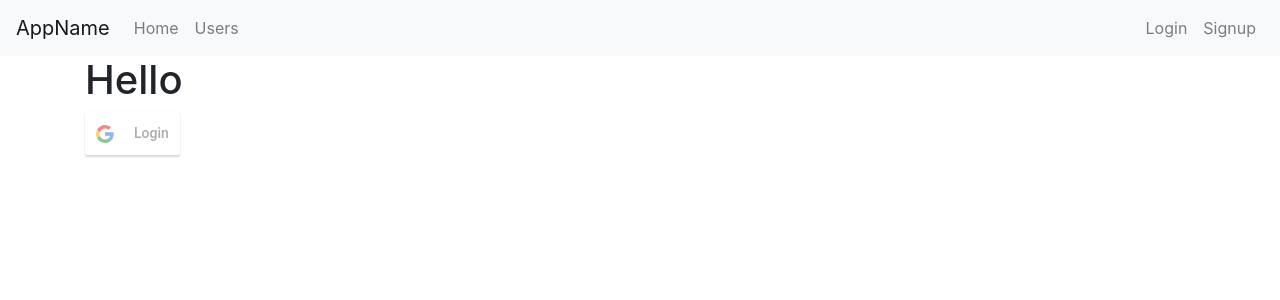
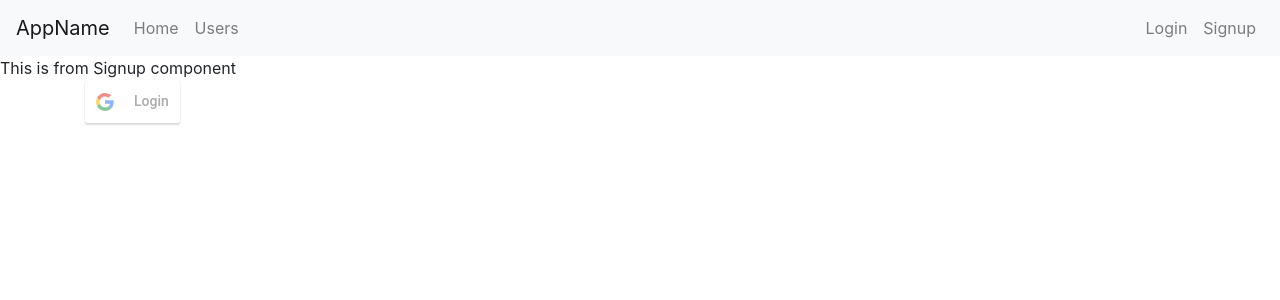
Before and after one commit to taruncx101/react-1, a React (Create React App) app: page /login in a window 1280 px wide. Shown: the top 300 px of the page. Built offline with nearby package versions, Linux system fonts and the light colour scheme.

Commit message:
setup react route and add pages

```diff
--- a/package.json
+++ b/package.json
@@ -10,6 +10,7 @@
     "react": "^17.0.1",
     "react-dom": "^17.0.1",
     "react-google-login": "^5.1.25",
+    "react-router-dom": "^5.2.0",
     "react-scripts": "4.0.1",
     "web-vitals": "^0.2.4"
   },
--- a/src/App.js
+++ b/src/App.js
@@ -1,8 +1,13 @@
 import React from "react";
+import { BrowserRouter as Router, Switch, Route, Link } from "react-router-dom";
+
 import "bootstrap/dist/css/bootstrap.css";
 import './App.css';
 import GoogleLoginComponent from "./components/GoogleLoginComponent";
 import Layout from "./components/Layout/Layout"
+import Users from './pages/User/Users'
+import Signup from "./pages/Auth/Signup";
+
 class App extends React.Component {
   state = {
     showBackdrop: false,
@@ -23,13 +28,24 @@ class App extends React.Component {
   }
   render() {
     return (
-      <React.Fragment>
-          <Layout/>
+      <Router>
+        <Layout>
+          <Switch>
+            <Route exact path="/">
+              <Users />
+            </Route>
+            <Route path="/login">
+              <Signup />
+            </Route>
+            <Route path="/signup">
+              <Signup />
+            </Route>
+          </Switch>
+        </Layout>
         <div className="container">
-          <h1>Hello</h1>
           <GoogleLoginComponent />
         </div>
-      </React.Fragment>
+      </Router>
     );
   }
 }
--- a/src/components/Layout/Layout.js
+++ b/src/components/Layout/Layout.js
@@ -5,7 +5,8 @@ export default class Layout extends React.Component{
     render() {
         return (
             <React.Fragment>
-                <Header/>
+                <Header />
+                {this.props.children}
             </React.Fragment>
         );
     }
--- /dev/null
+++ b/src/pages/Auth/Signup.js
@@ -0,0 +1,3 @@
+export default function Signup(params) {
+  return <div>This is from Signup component</div>;
+}
--- /dev/null
+++ b/src/pages/User/Users.js
@@ -0,0 +1,7 @@
+export default function User(params) {
+    return (
+        <div>
+            This is from users component
+        </div>
+    )
+}
```
Also changed, not shown: src/components/User/User.js (added), 2 other files (tests, documents, lock files or other folders).
